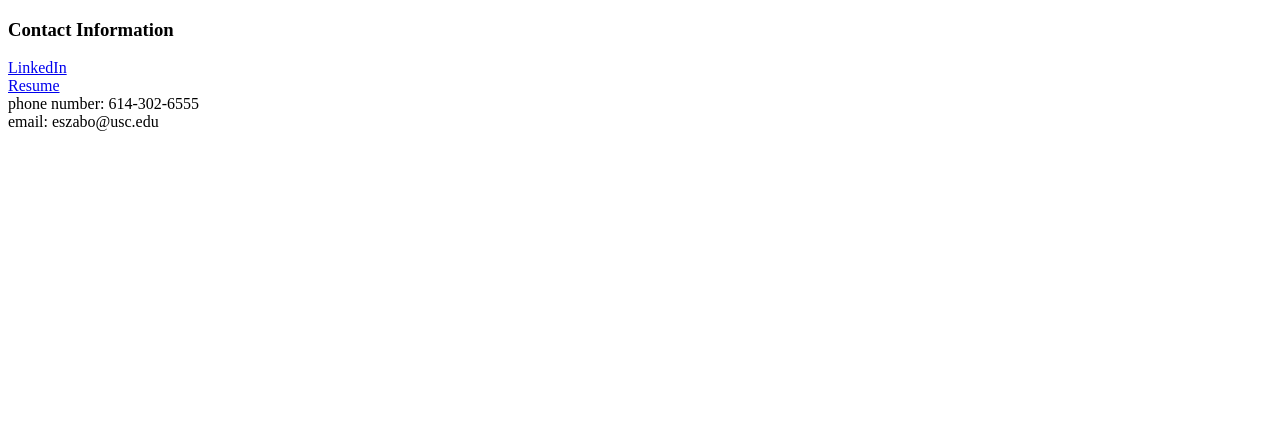
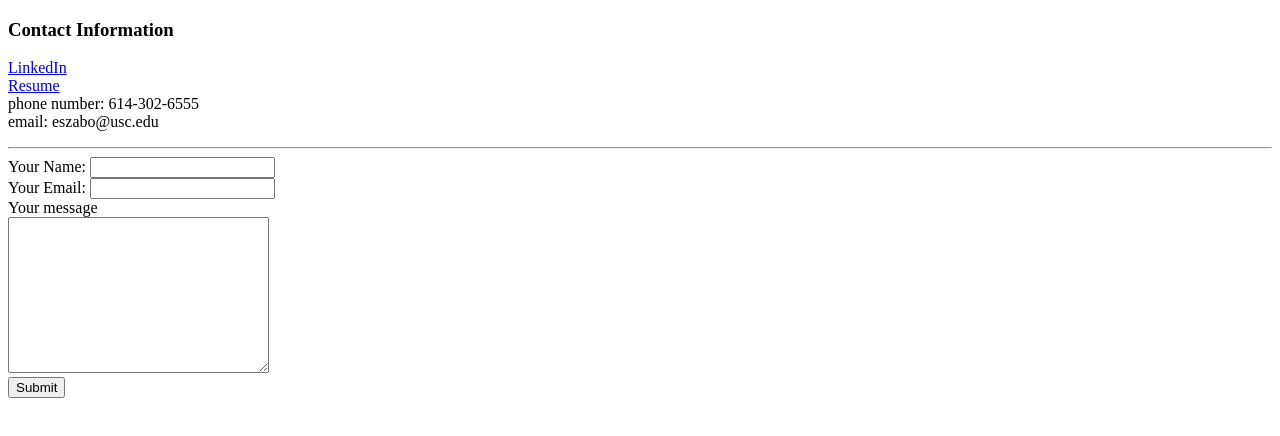
Before and after one commit to eszabo12/WebDev, a plain HTML site: page Personal Site HTML/Contact.html in a window 1280 px wide. Drawn offline with Linux system fonts and the light colour scheme.

Commit message:
Update Contact.html

```diff
--- a/Personal Site HTML/Contact.html
+++ b/Personal Site HTML/Contact.html
@@ -13,5 +13,16 @@
     phone number: 614-302-6555 <br>
     email: eszabo@usc.edu
   </p>
+  <hr>
+  <form action="mailto:eszabo@usc.edu" method="post" enctype="text/plain">
+    <label>Your Name:</label>
+    <input type="text" name="Your name" value="">
+      <br>
+    <label>Your Email:</label>
+    <input type="email" name="Your email"> <br>
+    <label>Your message</label> <br>
+    <textarea name="Your message" rows="10" cols="30"></textarea> <br>
+    <input type="submit" name="">
+  </form>
   </body>
 </html>
```
